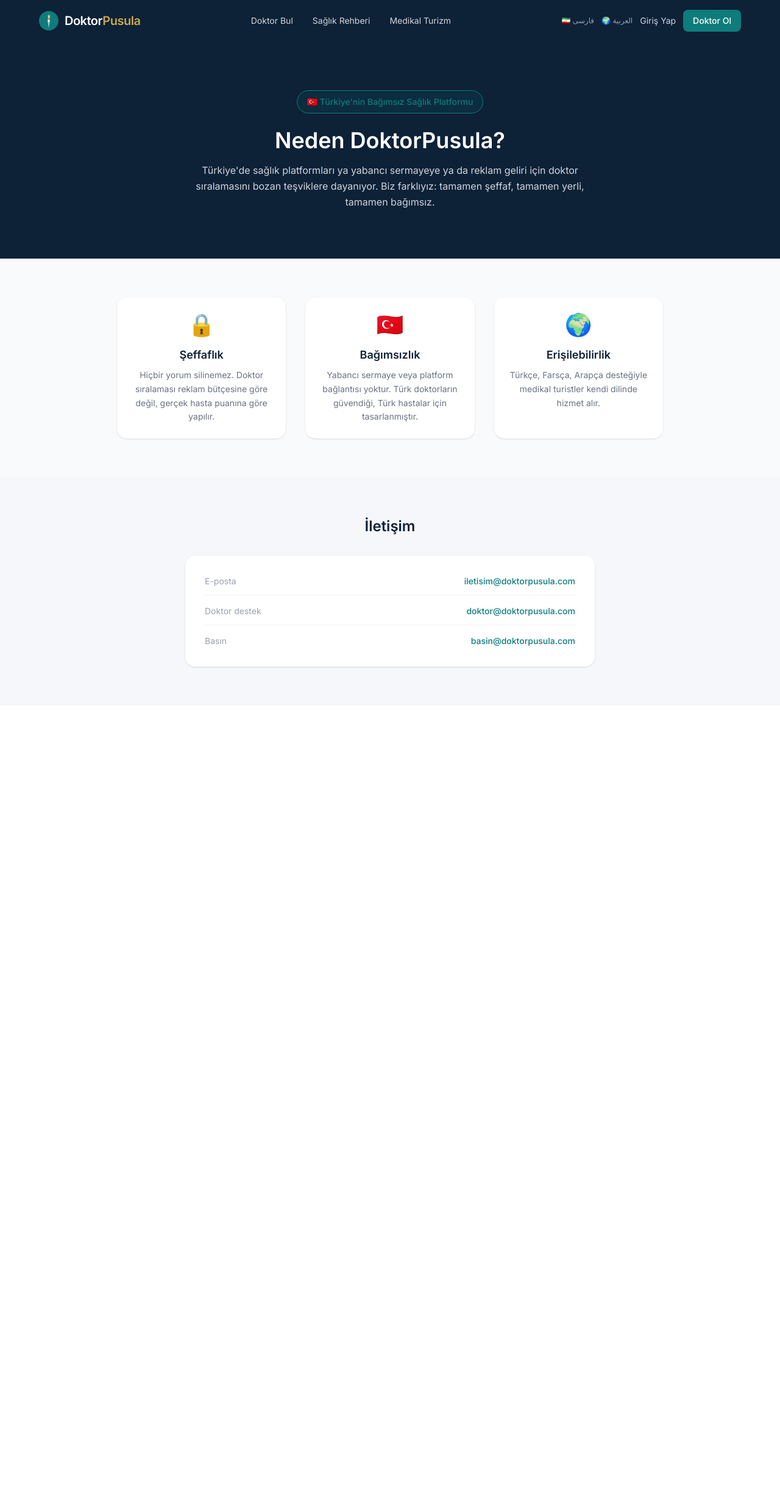
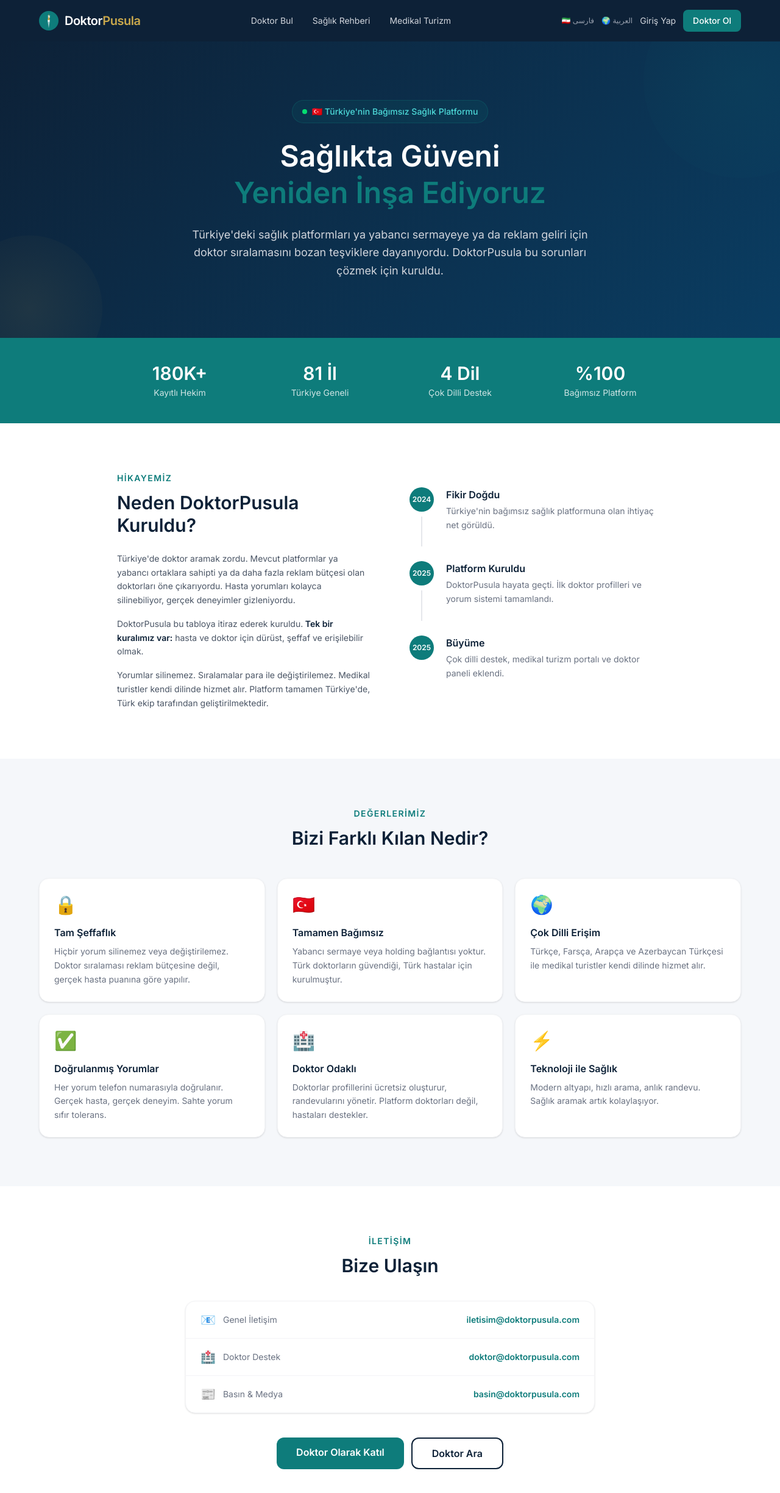
Before and after one commit to cagriertgrl-commits/turkhekim, a Next.js app: page /hakkimizda in a window 1280 px wide. Shown: the top 2448 px of the page at 61% size. Before the commit the page ends 1157 px from the top, so only its background shows below. Built offline with nearby package versions, Linux system fonts and the light colour scheme.

Commit message:
Hakkımızda sayfası yenilendi, admin logosu düzeltildi

```diff
--- a/src/app/admin/page.js
+++ b/src/app/admin/page.js
@@ -61,7 +61,7 @@
         <div className="max-w-7xl mx-auto flex items-center justify-between">
           <div className="flex items-center gap-3">
             <div style={{ backgroundColor: "#0E7C7B" }} className="w-8 h-8 rounded-lg flex items-center justify-center">
-              <span className="text-white font-bold text-sm">TH</span>
+              <svg width="28" height="28" viewBox="0 0 32 32" fill="none"><circle cx="16" cy="16" r="16" fill="#0E7C7B"/><circle cx="16" cy="16" r="1.8" fill="white"/><polygon points="16,4 14.2,15 17.8,15" fill="#C9A84C"/><polygon points="16,28 17.8,17 14.2,17" fill="white" opacity="0.6"/></svg>
             </div>
             <span className="text-white font-bold">DoktorPusula Admin</span>
           </div>
--- a/src/app/hakkimizda/page.js
+++ b/src/app/hakkimizda/page.js
@@ -1,60 +1,209 @@
 import Navbar from "@/components/Navbar";
+import Link from "next/link";
 
 export const metadata = {
   title: "Hakkımızda | DoktorPusula",
   description: "DoktorPusula hakkında — Türkiye'nin bağımsız sağlık platformunun hikayesi ve misyonu.",
 };
 
+const DEGERLELER = [
+  {
+    icon: "🔒",
+    baslik: "Tam Şeffaflık",
+    aciklama: "Hiçbir yorum silinemez veya değiştirilemez. Doktor sıralaması reklam bütçesine değil, gerçek hasta puanına göre yapılır.",
+  },
+  {
+    icon: "🇹🇷",
+    baslik: "Tamamen Bağımsız",
+    aciklama: "Yabancı sermaye veya holding bağlantısı yoktur. Türk doktorların güvendiği, Türk hastalar için kurulmuştur.",
+  },
+  {
+    icon: "🌍",
+    baslik: "Çok Dilli Erişim",
+    aciklama: "Türkçe, Farsça, Arapça ve Azerbaycan Türkçesi ile medikal turistler kendi dilinde hizmet alır.",
+  },
+  {
+    icon: "✅",
+    baslik: "Doğrulanmış Yorumlar",
+    aciklama: "Her yorum telefon numarasıyla doğrulanır. Gerçek hasta, gerçek deneyim. Sahte yorum sıfır tolerans.",
+  },
+  {
+    icon: "🏥",
+    baslik: "Doktor Odaklı",
+    aciklama: "Doktorlar profillerini ücretsiz oluşturur, randevularını yönetir. Platform doktorları değil, hastaları destekler.",
+  },
+  {
+    icon: "⚡",
+    baslik: "Teknoloji ile Sağlık",
+    aciklama: "Modern altyapı, hızlı arama, anlık randevu. Sağlık aramak artık kolaylaşıyor.",
+  },
+];
+
+const ISTATISTIKLER = [
+  { sayi: "180K+", etiket: "Kayıtlı Hekim" },
+  { sayi: "81 İl", etiket: "Türkiye Geneli" },
+  { sayi: "4 Dil", etiket: "Çok Dilli Destek" },
+  { sayi: "%100", etiket: "Bağımsız Platform" },
+];
+
 export default function Hakkimizda() {
   return (
     <>
       <Navbar />
-      <main className="min-h-screen bg-gray-50">
+      <main className="min-h-screen bg-white">
 
         {/* HERO */}
-        <section style={{ backgroundColor: "#0D2137" }} className="px-6 py-20 text-center">
-          <div style={{ backgroundColor: "#0E7C7B20", borderColor: "#0E7C7B" }} className="inline-flex items-center gap-2 border rounded-full px-4 py-2 mb-6">
-            <span style={{ color: "#0E7C7B" }} className="text-sm font-medium">🇹🇷 Türkiye'nin Bağımsız Sağlık Platformu</span>
+        <section
+          style={{ background: "linear-gradient(135deg, #0D2137 0%, #0a3d62 100%)" }}
+          className="relative px-6 py-24 text-center overflow-hidden"
+        >
+          <div className="absolute top-0 right-0 w-80 h-80 rounded-full opacity-10"
+            style={{ background: "radial-gradient(circle, #0E7C7B, transparent)", transform: "translate(30%, -30%)" }} />
+          <div className="absolute bottom-0 left-0 w-60 h-60 rounded-full opacity-10"
+            style={{ background: "radial-gradient(circle, #C9A84C, transparent)", transform: "translate(-30%, 30%)" }} />
+
+          <div className="relative z-10 max-w-3xl mx-auto">
+            <div style={{ backgroundColor: "#0E7C7B20", borderColor: "#0E7C7B50" }}
+              className="inline-flex items-center gap-2 border rounded-full px-4 py-2 mb-6">
+              <span className="w-2 h-2 rounded-full bg-green-400 animate-pulse" />
+              <span style={{ color: "#4DD9D8" }} className="text-sm font-medium">🇹🇷 Türkiye'nin Bağımsız Sağlık Platformu</span>
+            </div>
+            <h1 className="text-white text-4xl md:text-5xl font-bold mb-6 leading-tight">
+              Sağlıkta Güveni<br />
+              <span style={{ color: "#0E7C7B" }}>Yeniden İnşa Ediyoruz</span>
+            </h1>
+            <p className="text-gray-300 text-lg leading-relaxed max-w-2xl mx-auto">
+              Türkiye'deki sağlık platformları ya yabancı sermayeye ya da reklam geliri için
+              doktor sıralamasını bozan teşviklere dayanıyordu. DoktorPusula bu sorunları çözmek için kuruldu.
+            </p>
           </div>
-          <h1 className="text-white text-4xl font-bold mb-4">Neden DoktorPusula?</h1>
-          <p className="text-gray-300 max-w-2xl mx-auto leading-relaxed">
-            Türkiye'de sağlık platformları ya yabancı sermayeye ya da reklam geliri için doktor sıralamasını bozan teşviklere dayanıyor.
-            Biz farklıyız: tamamen şeffaf, tamamen yerli, tamamen bağımsız.
-          </p>
         </section>
 
-        {/* MİSYON */}
-        <section className="px-6 py-16">
-          <div className="max-w-4xl mx-auto grid md:grid-cols-3 gap-8">
-            {[
-              { icon: "🔒", baslik: "Şeffaflık", aciklama: "Hiçbir yorum silinemez. Doktor sıralaması reklam bütçesine göre değil, gerçek hasta puanına göre yapılır." },
-              { icon: "🇹🇷", baslik: "Bağımsızlık", aciklama: "Yabancı sermaye veya platform bağlantısı yoktur. Türk doktorların güvendiği, Türk hastalar için tasarlanmıştır." },
-              { icon: "🌍", baslik: "Erişilebilirlik", aciklama: "Türkçe, Farsça, Arapça desteğiyle medikal turistler kendi dilinde hizmet alır." },
-            ].map((m) => (
-              <div key={m.baslik} className="bg-white rounded-2xl p-6 shadow-sm text-center">
-                <div className="text-4xl mb-4">{m.icon}</div>
-                <h3 style={{ color: "#0D2137" }} className="font-bold text-lg mb-2">{m.baslik}</h3>
-                <p className="text-gray-500 text-sm leading-relaxed">{m.aciklama}</p>
+        {/* İSTATİSTİKLER */}
+        <section style={{ backgroundColor: "#0E7C7B" }} className="px-6 py-10">
+          <div className="max-w-4xl mx-auto grid grid-cols-2 md:grid-cols-4 gap-6 text-center text-white">
+            {ISTATISTIKLER.map((item) => (
+              <div key={item.etiket}>
+                <div className="text-3xl font-bold">{item.sayi}</div>
+                <div className="text-sm opacity-80 mt-1">{item.etiket}</div>
               </div>
             ))}
           </div>
         </section>
 
-        {/* İLETİŞİM */}
-        <section style={{ backgroundColor: "#F5F7FA" }} className="px-6 py-16">
-          <div className="max-w-2xl mx-auto text-center">
-            <h2 style={{ color: "#0D2137" }} className="text-2xl font-bold mb-8">İletişim</h2>
-            <div className="bg-white rounded-2xl p-8 shadow-sm space-y-4 text-sm text-gray-600">
-              {[
-                { etiket: "E-posta", deger: "iletisim@doktorpusula.com" },
-                { etiket: "Doktor destek", deger: "doktor@doktorpusula.com" },
-                { etiket: "Basın", deger: "basin@doktorpusula.com" },
-              ].map((item) => (
-                <div key={item.etiket} className="flex justify-between items-center border-b border-gray-100 pb-3 last:border-0 last:pb-0">
-                  <span className="text-gray-400">{item.etiket}</span>
-                  <a href={`mailto:${item.deger}`} style={{ color: "#0E7C7B" }} className="font-medium hover:underline">{item.deger}</a>
+        {/* HİKAYE */}
+        <section className="px-6 py-20">
+          <div className="max-w-4xl mx-auto">
+            <div className="grid md:grid-cols-2 gap-16 items-center">
+              <div>
+                <p style={{ color: "#0E7C7B" }} className="text-sm font-semibold mb-3 uppercase tracking-widest">Hikayemiz</p>
+                <h2 style={{ color: "#0D2137" }} className="text-3xl font-bold mb-6 leading-tight">
+                  Neden DoktorPusula<br />Kuruldu?
+                </h2>
+                <div className="space-y-4 text-gray-600 text-sm leading-relaxed">
+                  <p>
+                    Türkiye'de doktor aramak zordu. Mevcut platformlar ya yabancı ortaklara sahipti
+                    ya da daha fazla reklam bütçesi olan doktorları öne çıkarıyordu.
+                    Hasta yorumları kolayca silinebiliyor, gerçek deneyimler gizleniyordu.
+                  </p>
+                  <p>
+                    DoktorPusula bu tabloya itiraz ederek kuruldu.
+                    <strong style={{ color: "#0D2137" }}> Tek bir kuralımız var:</strong> hasta
+                    ve doktor için dürüst, şeffaf ve erişilebilir olmak.
+                  </p>
+                  <p>
+                    Yorumlar silinemez. Sıralamalar para ile değiştirilemez.
+                    Medikal turistler kendi dilinde hizmet alır. Platform tamamen Türkiye'de,
+                    Türk ekip tarafından geliştirilmektedir.
+                  </p>
+                </div>
+              </div>
+
+              {/* Timeline */}
+              <div className="space-y-6">
+                {[
+                  { yil: "2024", baslik: "Fikir Doğdu", aciklama: "Türkiye'nin bağımsız sağlık platformuna olan ihtiyaç net görüldü." },
+                  { yil: "2025", baslik: "Platform Kuruldu", aciklama: "DoktorPusula hayata geçti. İlk doktor profilleri ve yorum sistemi tamamlandı." },
+                  { yil: "2025+", baslik: "Büyüme", aciklama: "Çok dilli destek, medikal turizm portalı ve doktor paneli eklendi." },
+                ].map((item, i) => (
+                  <div key={i} className="flex gap-5">
+                    <div className="flex flex-col items-center">
+                      <div style={{ backgroundColor: "#0E7C7B" }} className="w-10 h-10 rounded-full flex items-center justify-center text-white text-xs font-bold flex-shrink-0">
+                        {item.yil.replace("+", "")}
+                      </div>
+                      {i < 2 && <div style={{ backgroundColor: "#E5E7EB" }} className="w-0.5 flex-1 mt-2" />}
+                    </div>
+                    <div className="pb-6">
+                      <h3 style={{ color: "#0D2137" }} className="font-bold mb-1">{item.baslik}</h3>
+                      <p className="text-gray-500 text-sm leading-relaxed">{item.aciklama}</p>
+                    </div>
+                  </div>
+                ))}
+              </div>
+            </div>
+          </div>
+        </section>
+
+        {/* DEĞERLER */}
+        <section style={{ backgroundColor: "#F5F7FA" }} className="px-6 py-20">
+          <div className="max-w-6xl mx-auto">
+            <div className="text-center mb-12">
+              <p style={{ color: "#0E7C7B" }} className="text-sm font-semibold mb-3 uppercase tracking-widest">Değerlerimiz</p>
+              <h2 style={{ color: "#0D2137" }} className="text-3xl font-bold">Bizi Farklı Kılan Nedir?</h2>
+            </div>
+            <div className="grid md:grid-cols-3 gap-5">
+              {DEGERLELER.map((d) => (
+                <div key={d.baslik} className="bg-white rounded-2xl p-6 shadow-sm border border-gray-100 hover:shadow-md transition-shadow">
+                  <div className="text-3xl mb-4">{d.icon}</div>
+                  <h3 style={{ color: "#0D2137" }} className="font-bold text-base mb-2">{d.baslik}</h3>
+                  <p className="text-gray-500 text-sm leading-relaxed">{d.aciklama}</p>
                 </div>
               ))}
+            </div>
+          </div>
+        </section>
+
+        {/* İLETİŞİM */}
+        <section className="px-6 py-20">
+          <div className="max-w-2xl mx-auto text-center">
+            <p style={{ color: "#0E7C7B" }} className="text-sm font-semibold mb-3 uppercase tracking-widest">İletişim</p>
+            <h2 style={{ color: "#0D2137" }} className="text-3xl font-bold mb-10">Bize Ulaşın</h2>
+            <div className="bg-white rounded-2xl border border-gray-100 shadow-sm overflow-hidden">
+              {[
+                { etiket: "Genel İletişim", deger: "iletisim@doktorpusula.com", icon: "📧" },
+                { etiket: "Doktor Destek", deger: "doktor@doktorpusula.com", icon: "🏥" },
+                { etiket: "Basın & Medya", deger: "basin@doktorpusula.com", icon: "📰" },
+              ].map((item, i) => (
+                <div
+                  key={item.etiket}
+                  className={`flex items-center justify-between px-6 py-4 ${i < 2 ? "border-b border-gray-100" : ""}`}
+                >
+                  <div className="flex items-center gap-3">
+                    <span className="text-xl">{item.icon}</span>
+                    <span className="text-gray-500 text-sm">{item.etiket}</span>
+                  </div>
+                  <a href={`mailto:${item.deger}`} style={{ color: "#0E7C7B" }} className="font-semibold text-sm hover:underline">
+                    {item.deger}
+                  </a>
+                </div>
+              ))}
+            </div>
+
+            <div className="mt-10 flex flex-col sm:flex-row gap-3 justify-center">
+              <Link
+                href="/doktor-ol"
+                style={{ backgroundColor: "#0E7C7B" }}
+                className="text-white px-8 py-3 rounded-xl font-semibold hover:opacity-90 transition-opacity"
+              >
+                Doktor Olarak Katıl
+              </Link>
+              <Link
+                href="/istanbul/kbb-uzmani"
+                style={{ borderColor: "#0D2137", color: "#0D2137" }}
+                className="border-2 px-8 py-3 rounded-xl font-semibold hover:opacity-80 transition-opacity"
+              >
+                Doktor Ara
+              </Link>
             </div>
           </div>
         </section>
```
